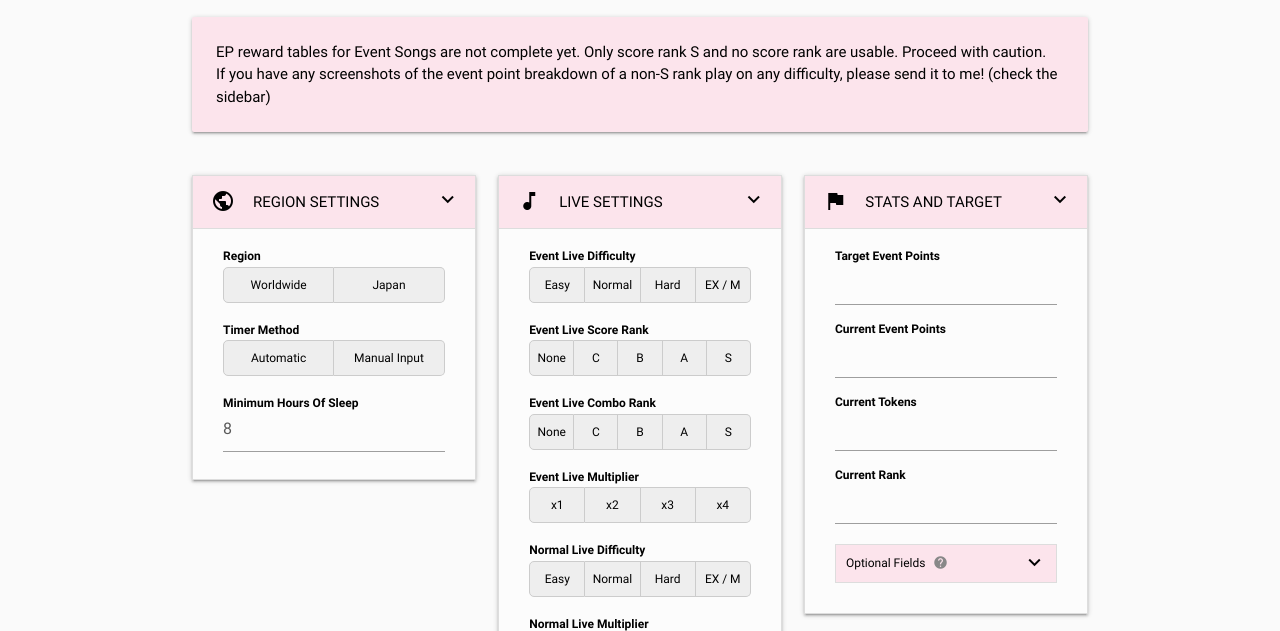
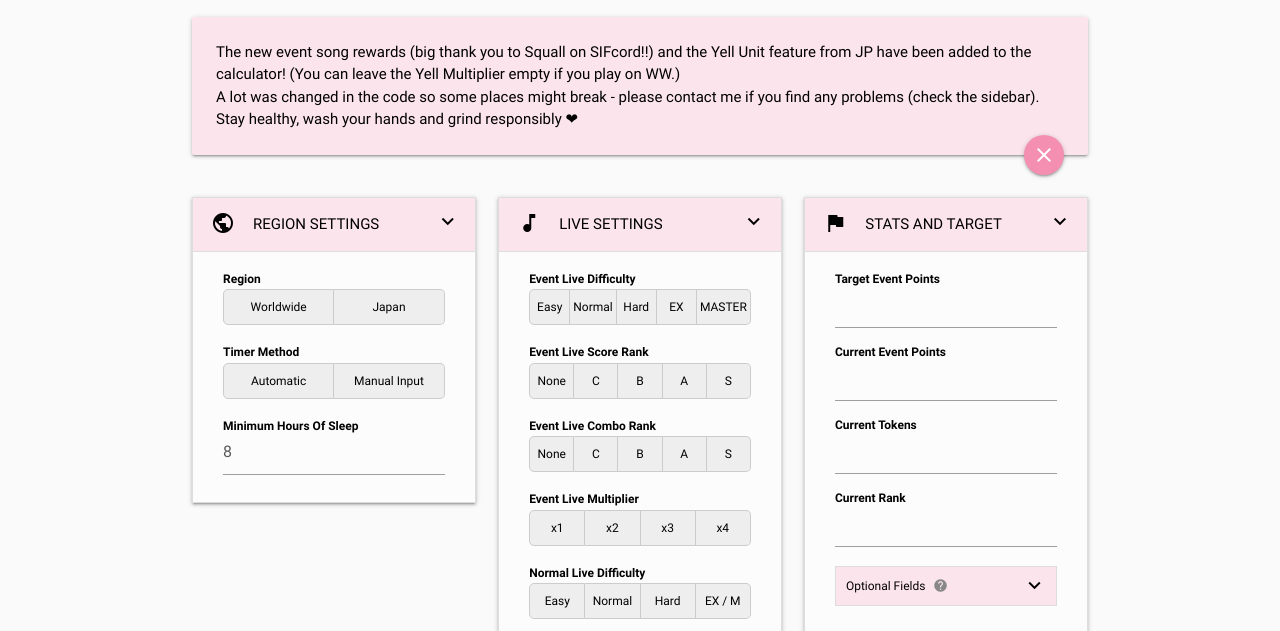
Before and after one commit to Suyooo/llsif-calc, a plain HTML site: page index.html in a window 1280 px wide. Shown: the part 119-750 px from the top of the page. Drawn offline with Linux system fonts and the light colour scheme; files that its build step writes are made by us from their sources.

Commit message:
Added final new JP event point rewards

```diff
--- a/index.html
+++ b/index.html
@@ -203,7 +203,10 @@
                                 <label for="tokenEventLiveDifficultyHard">Hard</label>
                                 <input name="tokenEventLiveDifficulty" type="radio" id="tokenEventLiveDifficultyEx"
                                        value="EX"/>
-                                <label for="tokenEventLiveDifficultyEx">EX / M</label>
+                                <label for="tokenEventLiveDifficultyEx">EX</label>
+                                <input name="tokenEventLiveDifficulty" type="radio" id="tokenEventLiveDifficultyMaster"
+                                       value="MASTER"/>
+                                <label for="tokenEventLiveDifficultyMaster">MASTER</label>
                             </div>
                             <span class="form-label">Event Live Score Rank</span>
                             <div class="radio-row">
--- a/js/common.js
+++ b/js/common.js
@@ -316,8 +316,13 @@ Common.hoursBetween = function (datea, dateb) {
  */
 
 /**
- * A string, representing a live difficulty. Technical and Master are handled as EX.
+ * A string, representing a live difficulty, if Technical/Master are handled as EX.
  * @typedef {('EASY'|'NORMAL'|'HARD'|'EX')} difficulty
+ */
+
+/**
+ * A string, representing a live difficulty, if Master has seperate rewards.
+ * @typedef {('EASY'|'NORMAL'|'HARD'|'EX'|'MASTER')} difficultyWithM
  */
 
 /**
@@ -345,7 +350,8 @@ var COMMON_DIFFICULTY_IDS = {
     "NORMAL": 1,
     "HARD": 2,
     "EX": 3,
-    "ERROR": 4
+    "MASTER": 4,
+    "ERROR": 5
 };
 
 /**
@@ -358,6 +364,7 @@ COMMON_EXP_REWARD[COMMON_DIFFICULTY_IDS.EASY] = 12;
 COMMON_EXP_REWARD[COMMON_DIFFICULTY_IDS.NORMAL] = 26;
 COMMON_EXP_REWARD[COMMON_DIFFICULTY_IDS.HARD] = 46;
 COMMON_EXP_REWARD[COMMON_DIFFICULTY_IDS.EX] = 83;
+COMMON_EXP_REWARD[COMMON_DIFFICULTY_IDS.MASTER] = 83;
 
 /**
  * LP cost used across all events. Technical and Master are handled as Expert.
@@ -369,6 +376,7 @@ COMMON_LP_COST[COMMON_DIFFICULTY_IDS.EASY] = 5;
 COMMON_LP_COST[COMMON_DIFFICULTY_IDS.NORMAL] = 10;
 COMMON_LP_COST[COMMON_DIFFICULTY_IDS.HARD] = 15;
 COMMON_LP_COST[COMMON_DIFFICULTY_IDS.EX] = 25;
+COMMON_LP_COST[COMMON_DIFFICULTY_IDS.MASTER] = 25;
 
 /**
  * Length of one live (including things like team/guest selection), used as a rough estimate for calculation.
--- a/js/networkinfo.js
+++ b/js/networkinfo.js
@@ -3,10 +3,9 @@ var enDateOverride = [new Date(Date.UTC(2020, 3, 10, 9)),
 var jpDateOverride = null;
 
 var notificationInfo = {
-    //message: "The new event song rewards and the Yell Unit feature from JP have been added to the calculator! (You can leave the Yell Multiplier empty if you play on WW.)<br>Stay healthy, stay home (if it's possible for you), wash your hands and grind responsibly ❤︎",
-    message: "EP reward tables for Event Songs are not complete yet. Only score rank S and no score rank are usable. Proceed with caution.<br>If you have any screenshots of the event point breakdown of a non-S rank play on any difficulty, please send it to me! (check the sidebar)",
+    message: "The new event song rewards (big thank you to Squall on SIFcord!!) and the Yell Unit feature from JP have been added to the calculator! (You can leave the Yell Multiplier empty if you play on WW.)<br>A lot was changed in the code so some places might break - please contact me if you find any problems (check the sidebar). Stay healthy, wash your hands and grind responsibly ❤",
     id: 14,
-    allowDismiss: false
+    allowDismiss: true
 };
 
 // Little prompt for appcache -> service worker migration, will be removed at some point
--- a/js/token.js
+++ b/js/token.js
@@ -9,7 +9,7 @@
  * @property {region} tokenRegion - Which server to use for the Automatic Timer and event rewards.
  * @property {boolean} tokenTimerMethodManual - Whether Manual Input is selected on the UI.
  * @property {number} tokenManualRestTimeInHours - The time left in hours, entered for Manual Input.
- * @property {difficulty} tokenEventLiveDifficulty - The difficulty event lives are played on.
+ * @property {difficultyWithM} tokenEventLiveDifficulty - The difficulty event lives are played on.
  * @property {rank} tokenEventLiveScore - Which score rank the player clears event lives with.
  * @property {rank} tokenEventLiveCombo - Which combo rank the player clears event lives with.
  * @property {number} tokenEventLiveMultiplier - Which multiplier the player plays event lives on.
@@ -289,7 +289,8 @@ TokenData.prototype.createEventLiveInfo = function () {
 
     var tokenCost = TOKEN_EVENT_TOKEN[diffId],
         expReward = COMMON_EXP_REWARD[diffId],
-        pointReward = this.tokenRegion == "en" ? TOKEN_EVENT_POINTS_WW[diffId][rankId][comboId] : TOKEN_EVENT_POINTS[diffId][rankId][comboId];
+        pointReward = this.tokenRegion == "en" ? TOKEN_EVENT_POINTS_WW[diffId][rankId][comboId] :
+            TOKEN_EVENT_POINTS_BASE[diffId] * TOKEN_EVENT_POINTS_SCORE_MULTI[diffId][rankId] * TOKEN_EVENT_POINTS_COMBO_MULTI[diffId][comboId];
     if (undefined === pointReward) return null;
     return new TokenEventLiveInfo(tokenCost * multiplier, Math.round(pointReward * multiplier * yellBonus), expReward * multiplier);
 };
@@ -509,6 +510,8 @@ TokenData.prototype.validate = function () {
     } else if (liveInfo.lp > Common.getMaxLp(this.tokenCurrentRank)) {
         errors.push("The chosen live parameters result in an LP cost (" + liveInfo.lp +
             ") that's higher than your max LP (" + Common.getMaxLp(this.tokenCurrentRank) + ")");
+    } else if (this.tokenRegion == "en" && this.tokenEventLiveDifficulty == "MASTER") { // TODO: remove when WW changes
+        errors.push("Master difficulty for event lives is not available in the Worldwide server.");
     }
 
     if (0 >= this.tokenTargetEventPoints) {
@@ -568,74 +571,45 @@ var TOKEN_RANK = {
     "B": 2,
     "A": 3,
     "S": 4,
-    "ERROR": 5
+    "MASTER": 5,
+    "ERROR": 6
 };
 
 /**
- * Event point rewards tables for event lives on Easy difficulty - first dimension is rank, second is combo.
+ * Base event point rewards for event lives for each difficulty.
+ * @constant
+ * @type {number[]}
+ */
+var TOKEN_EVENT_POINTS_BASE = [58, 117, 198, 410, 533];
+
+/**
+ * Score rank multipliers for the event point rewards for event lives - first dimension is difficulty, second is rank.
  * @constant
  * @type {number[][]}
  */
-var TOKEN_EVENT_POINT_TABLE_EASY = [
-    [58, 59.16, 60.32, 61.48, 63.8],
-    [60.9, 62.118, 63.336, 64.554, 66.99],
-    [0, 0.0, 0.0, 0.0, 0.0],
-    [0, 0.0, 0.0, 0.0, 0.0],
-    [66.12, 67.4424, 68.7648, 70.0872, 72.732]
+var TOKEN_EVENT_POINTS_SCORE_MULTI = [
+    [1.00, 1.05, 1.10, 1.12, 1.14],
+    [1.00, 1.05, 1.10, 1.14, 1.18],
+    [1.00, 1.05, 1.10, 1.15, 1.20],
+    [1.00, 1.05, 1.10, 1.16, 1.22],
+    [1.00, 1.05, 1.10, 1.18, 1.26]
 ];
 
 /**
- * Event point rewards tables for event lives on Normal difficulty - first dimension is rank, second is combo.
+ * Combo rank multipliers for the event point rewards for event lives - first dimension is difficulty, second is rank.
  * @constant
  * @type {number[][]}
  */
-var TOKEN_EVENT_POINT_TABLE_NORMAL = [
-    [117, 119.34, 121.68, 126.36, 131.04],
-    [0, 0.0, 0.0, 0.0, 0.0],
-    [128.7, 131.274, 133.848, 138.996, 144.144],
-    [0, 0.0, 0.0, 0.0, 0.0],
-    [138.06, 140.8212, 143.5824, 149.1048, 154.6272]
+var TOKEN_EVENT_POINTS_COMBO_MULTI = [
+    [1.00, 1.02, 1.04, 1.06, 1.10],
+    [1.00, 1.02, 1.04, 1.08, 1.12],
+    [1.00, 1.02, 1.04, 1.10, 1.14],
+    [1.00, 1.02, 1.04, 1.12, 1.16],
+    [1.00, 1.02, 1.04, 1.14, 1.18]
 ];
 
 /**
- * Event point rewards tables for event lives on Hard difficulty - first dimension is rank, second is combo.
- * @constant
- * @type {number[][]}
- */
-var TOKEN_EVENT_POINT_TABLE_HARD = [
-    [198, 201.96, 205.92, 217.8, 225.72],
-    [0, 0.0, 0.0, 0.0, 0.0],
-    [0, 0.0, 0.0, 0.0, 0.0],
-    [227.7, 232.254, 236.808, 250.47, 259.578],
-    [237.6, 242.352, 247.104, 261.36, 270.864]
-];
-
-/**
- * Event point rewards tables for event lives on Expert difficulty - first dimension is rank, second is combo.
- * @constant
- * @type {number[][]}
- */
-var TOKEN_EVENT_POINT_TABLE_EX = [
-    [410, 418.2, 426.4, 459.2, 475.6],
-    [0, 0.0, 0.0, 0.0, 0.0],
-    [0, 0.0, 0.0, 0.0, 0.0],
-    [0, 0.0, 0.0, 0.0, 0.0],
-    [500.2, 510.204, 520.208, 560.224, 580.232]
-];
-
-/**
- * Array saving references to all point tables, for access using the difficulty ID from COMMON_DIFFICULTY_IDS.
- * @constant
- * @type {number[][][]}
- */
-var TOKEN_EVENT_POINTS = [];
-TOKEN_EVENT_POINTS[COMMON_DIFFICULTY_IDS.EASY] = TOKEN_EVENT_POINT_TABLE_EASY;
-TOKEN_EVENT_POINTS[COMMON_DIFFICULTY_IDS.NORMAL] = TOKEN_EVENT_POINT_TABLE_NORMAL;
-TOKEN_EVENT_POINTS[COMMON_DIFFICULTY_IDS.HARD] = TOKEN_EVENT_POINT_TABLE_HARD;
-TOKEN_EVENT_POINTS[COMMON_DIFFICULTY_IDS.EX] = TOKEN_EVENT_POINT_TABLE_EX;
-
-/**
- * Event point rewards tables for WWevent lives on Easy difficulty - first dimension is rank, second is combo.
+ * Event point rewards tables for WW event lives on Easy difficulty - first dimension is rank, second is combo.
  * @constant
  * @type {number[][]}
  */
```
Also changed, not shown: 1 other file.
